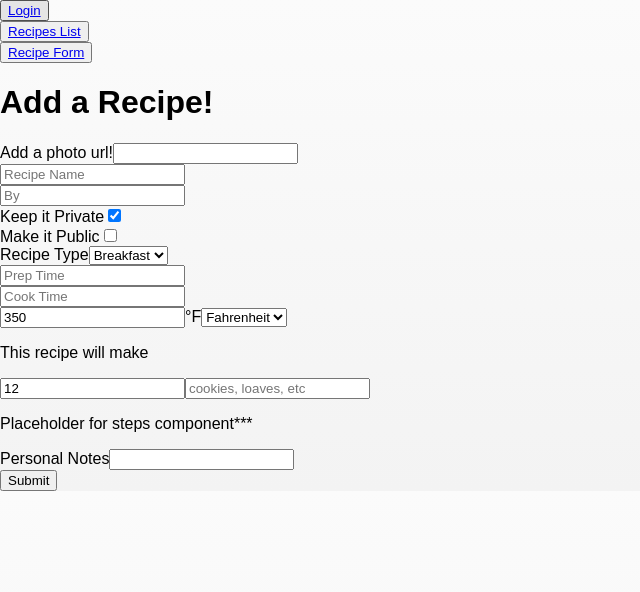
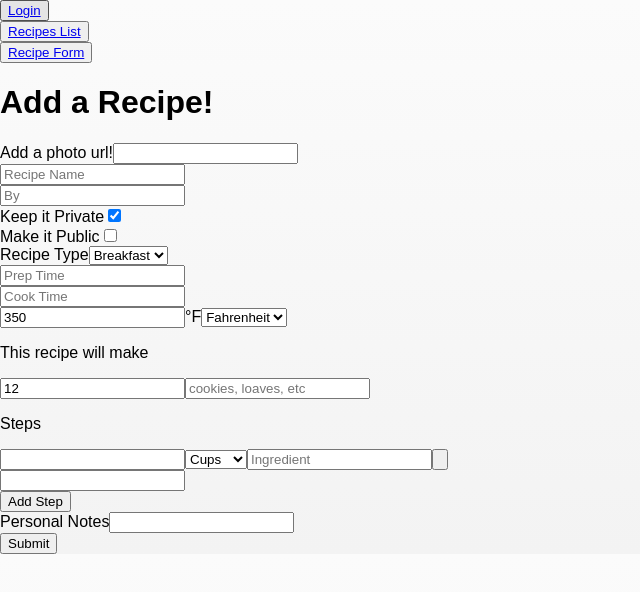
Before and after one commit to anniemaejenkins/BatchMaker, a React (Create React App) app: page /recipeform in a window 1280 px wide. Shown: the top 592 px of the page, without its empty margins (0-640 px from the left). Built offline with nearby package versions, Linux system fonts and the light colour scheme; sample sign-in values are in the browser's storage.

Commit message:
am able to add step component

```diff
--- a/src/components/RecipeForm.js
+++ b/src/components/RecipeForm.js
@@ -1,5 +1,7 @@
 import React, { Component } from 'react';
 import { setPointer } from './../utilities/parse.js';
+import Step from './step.js';
+
 
 
 import { PARSE_BASE_URL, PARSE_HEADERS }  from './../utilities/parse.js';
@@ -20,7 +22,8 @@ export default class RecipeForm extends Component{
       amount: 12,
       amountNotes: '',
       personalNotes: '',
-      steps: []
+      steps: [{}],
+      ingredients: []
     };
 
     this._handlePrivacy = this._handlePrivacy.bind(this);
@@ -36,6 +39,21 @@ export default class RecipeForm extends Component{
     this._handleAmountNotes = this._handleAmountNotes.bind(this);
     this._handlePersonalNotes = this._handlePersonalNotes.bind(this);
     this._addToList = this._addToList.bind(this);
+    this._handleStepNotes = this._handleStepNotes.bind(this);
+    this._addStep = this._addStep.bind(this);
+  }
+
+  _handleStepNotes(input, index) {
+    let steps = this.state.steps;
+    steps[index].notes = input;
+    this.setState({ steps });
+    console.log(this.state.steps);
+  }
+
+  _addStep() {
+    let steps = this.state.steps;
+    steps.push({});
+    this.setState({steps})
   }
 
   _handlePrivacy() {
@@ -124,14 +142,7 @@ export default class RecipeForm extends Component{
     render(){
       let steps = this.state.steps.map((step, index) => {
         return (
-          <div key={ index }>
-            <input type="number" />
-            <select placeholder="units">
-              <option placeholder="ounces">Ounces</option>
-              <option placeholder="pounds">Pounds</option>
-              <option placeholder="cups">Cups</option>
-            </select>
-          </div>
+          <Step step={ step } index={ index } handleStepNotes={ this._handleStepNotes } key={ index }/>
         )
       })
       return(
@@ -196,7 +207,9 @@ export default class RecipeForm extends Component{
             </div>
 
             <div>
-              <p>Placeholder for steps component***</p>
+              <p>Steps</p>
+              { steps }
+              <input type='button' value='Add Step' onClick={this._addStep} />
             </div>
 
             <div>
--- /dev/null
+++ b/src/components/ingredient.js
@@ -0,0 +1,24 @@
+import React, { Component } from 'react';
+
+export default class Ingredient extends Component {
+  constructor(props){
+    super(props);
+    this.state = {
+      ingredients: []
+    };
+  }
+  render(){
+    return(
+      <div>
+        <input type="Number" />
+        <select>
+          <option placeholder="cups">Cups</option>
+          <option placeholder="quarts">Quarts</option>
+          <option placeholder="pints">Pints</option>
+        </select>
+        <input type="text" placeholder="Ingredient" />
+        <input type="button" placeholder="add" />
+      </div>
+    );
+  }
+}
--- /dev/null
+++ b/src/components/step.js
@@ -0,0 +1,47 @@
+// Recipe Component
+// render recipe details
+// inside the render, map over the recipe.steps and return a STEP COMPONENT  for each one (assign property of step to the component)
+//
+// Step Component
+// render step details
+// inside the render, map over the step.ingredients and return an INGREDIENT COMPONENT  for each one (assign property of ingrendient to the component)
+//
+// Ingredient Component
+// render the ingredient details
+
+import React, { Component } from 'react';
+
+import Ingredient from './ingredient.js';
+
+export default class Step extends Component {
+  constructor(props){
+    super(props);
+    this.state = {
+      ingredients: []
+    };
+    this._handleIngredients = this._handleIngredients.bind(this);
+  }
+  _handleIngredients(input, index) {
+    let ingredients = this.state.ingredients;
+    ingredients[index] = input;
+    this.setState({ ingredients });
+    console.log(this.state.ingredients);
+  }
+  render(){
+    console.log('here', this.props.index);
+    let ingredients = this.state.ingredients.map((ingredient, index) => {
+      return (
+        <div className="ingredients" key={ index }>
+          <Ingredient ingredient={ ingredient } index={ index } handleIngredients={ this._handleIngredients } />
+        </div>
+      )
+    })
+    return(
+      <div>
+        <Ingredient />
+        <input type="text" onChange={ (event) => this.props.handleStepNotes(event.target.value, this.props.index) } />
+        {/* <input type="button" placeholder="Add Step" value="+"/> */ }
+      </div>
+    )
+  }
+}
```
